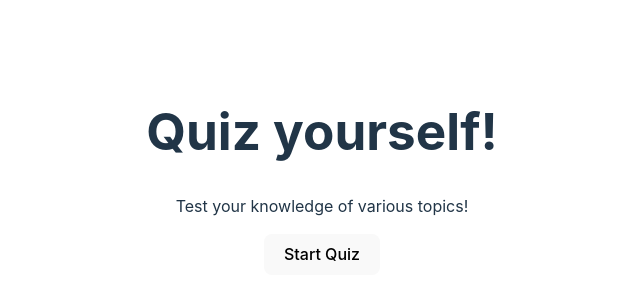
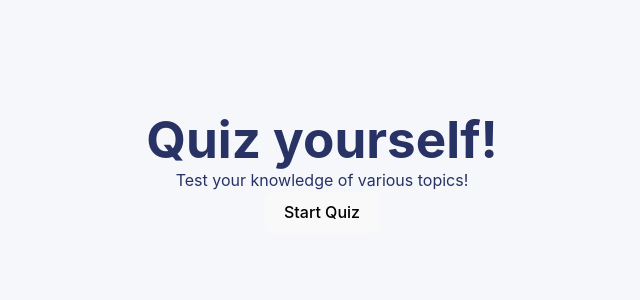
Before and after one commit to michael-j-coyne/quiz-app, a React (Vite) app: page / in a window 1280 px wide. Shown: the part 228-528 px from the top of the page, without its empty margins (318-958 px from the left). Built offline with nearby package versions, Linux system fonts and the light colour scheme.

Commit message:
Update App.css

```diff
--- a/src/App.css
+++ b/src/App.css
@@ -1,3 +1,21 @@
+h1,
+h2,
+h3,
+h4,
+h5,
+p {
+  margin: 0;
+}
+
+body {
+  background: #f5f7fb;
+  color: #293264;
+
+  display: flex;
+  align-items: center;
+  justify-content: center;
+}
+
 #root {
   max-width: 1280px;
   margin: 0 auto;
```
